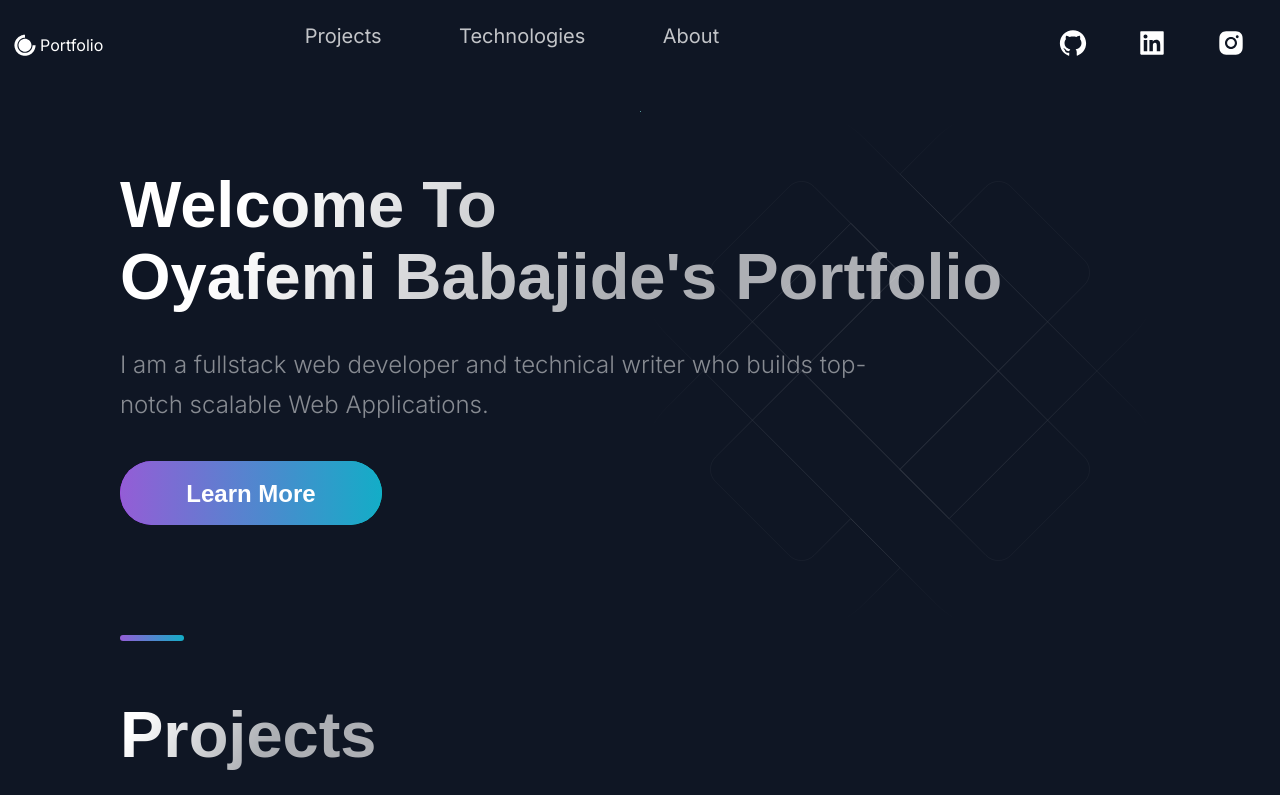
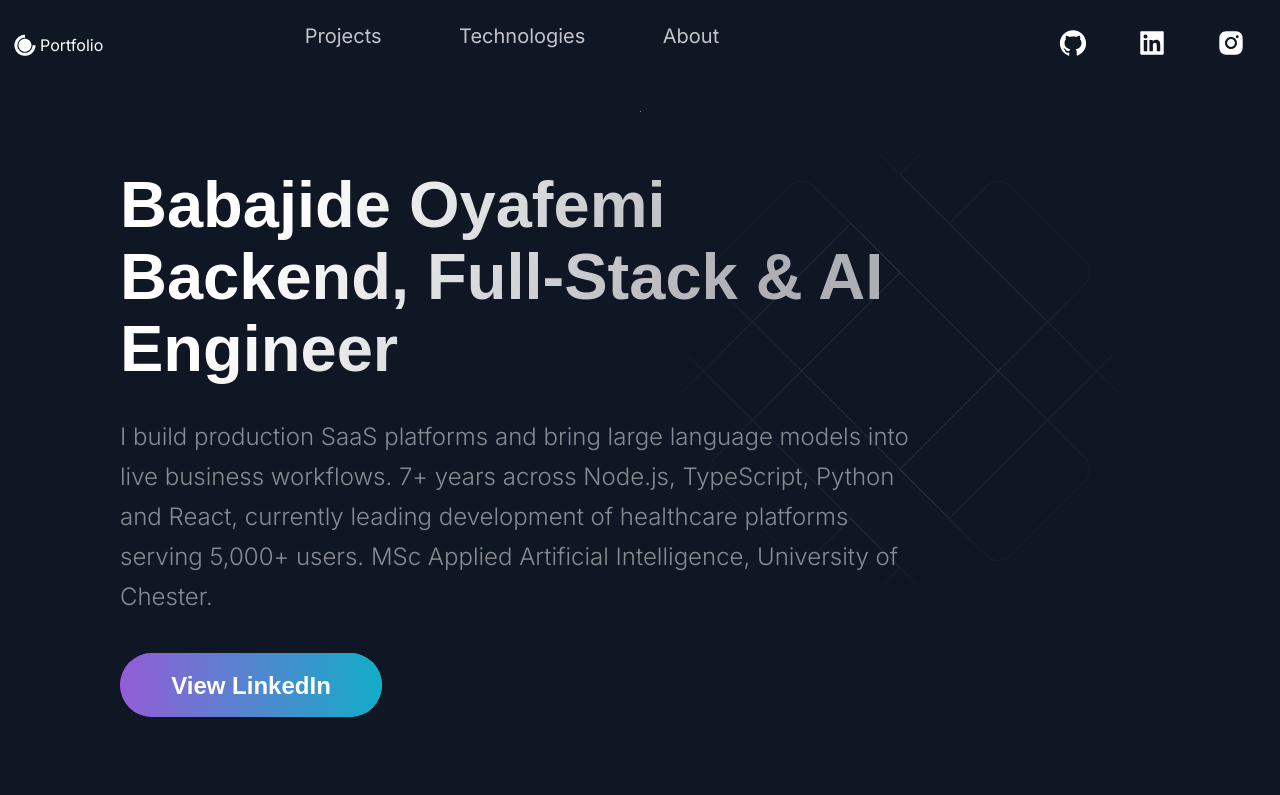
Before and after one commit to Babajide777/portfolio-website-1, a Next.js app: page / in a window 1280 px wide. Shown: the top 795 px of the page. Built offline with nearby package versions, Linux system fonts and the light colour scheme.

Commit message:
Update hero to current positioning

```diff
--- a/app/components/Hero/Hero.js
+++ b/app/components/Hero/Hero.js
@@ -15,20 +15,23 @@ const Hero = () => (
     <Section row nopadding>
       <LeftSection>
         <SectionTitle main center>
-          Welcome To <br />
-          Oyafemi Babajide's Portfolio
+          Babajide Oyafemi <br />
+          Backend, Full-Stack &amp; AI Engineer
         </SectionTitle>
         <SectionText>
-          I am a fullstack web developer and technical writer who builds
-          top-notch scalable Web Applications.
+          I build production SaaS platforms and bring large language models
+          into live business workflows. 7+ years across Node.js, TypeScript,
+          Python and React, currently leading development of healthcare
+          platforms serving 5,000+ users. MSc Applied Artificial Intelligence,
+          University of Chester.
         </SectionText>
         <Button
           onClick={() =>
             (window.location =
-              "https://www.upwork.com/freelancers/~01efcad1f672850cd8")
+              "https://www.linkedin.com/in/babajide-oyafemi/")
           }
         >
-          Learn More
+          View LinkedIn
         </Button>
       </LeftSection>
     </Section>
```
